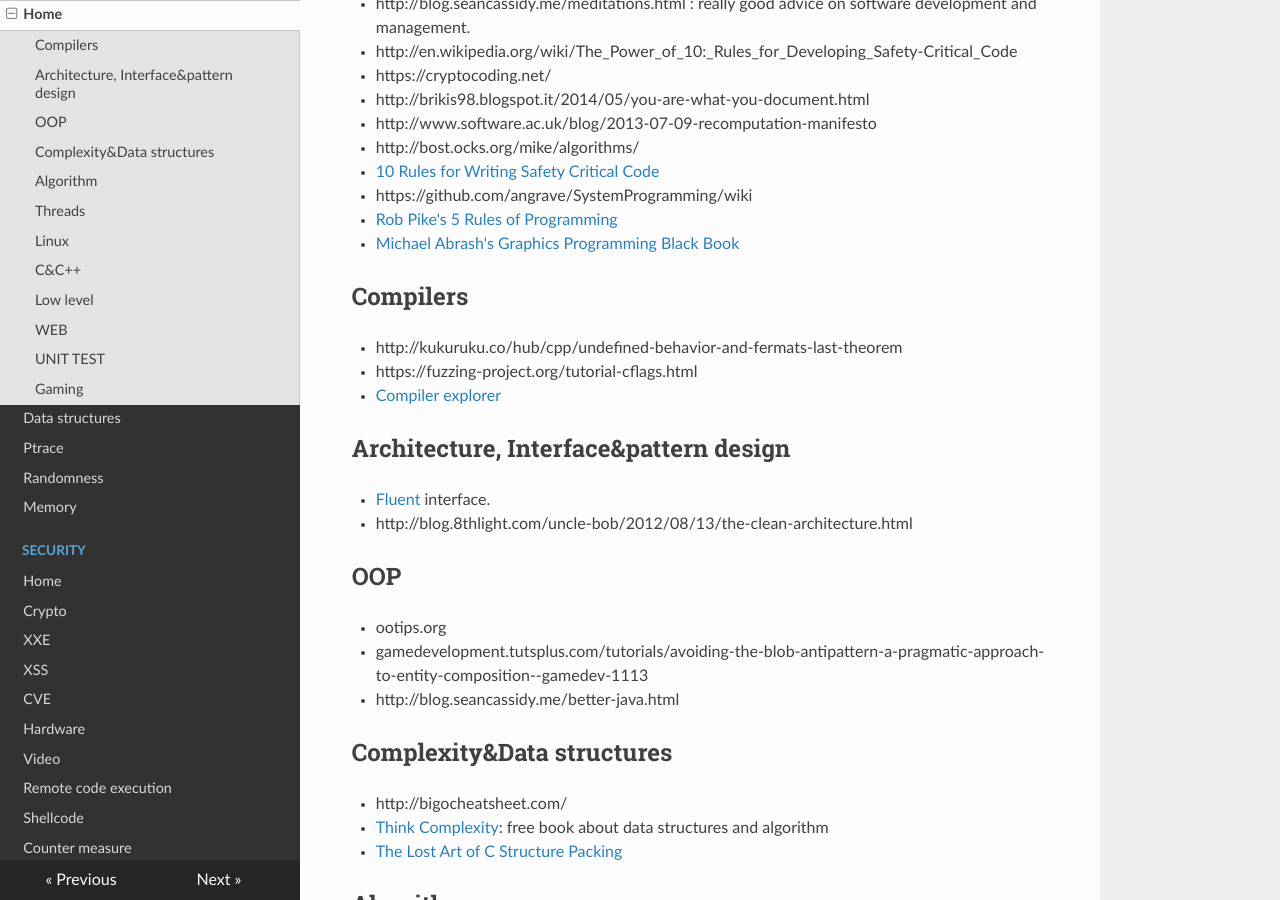
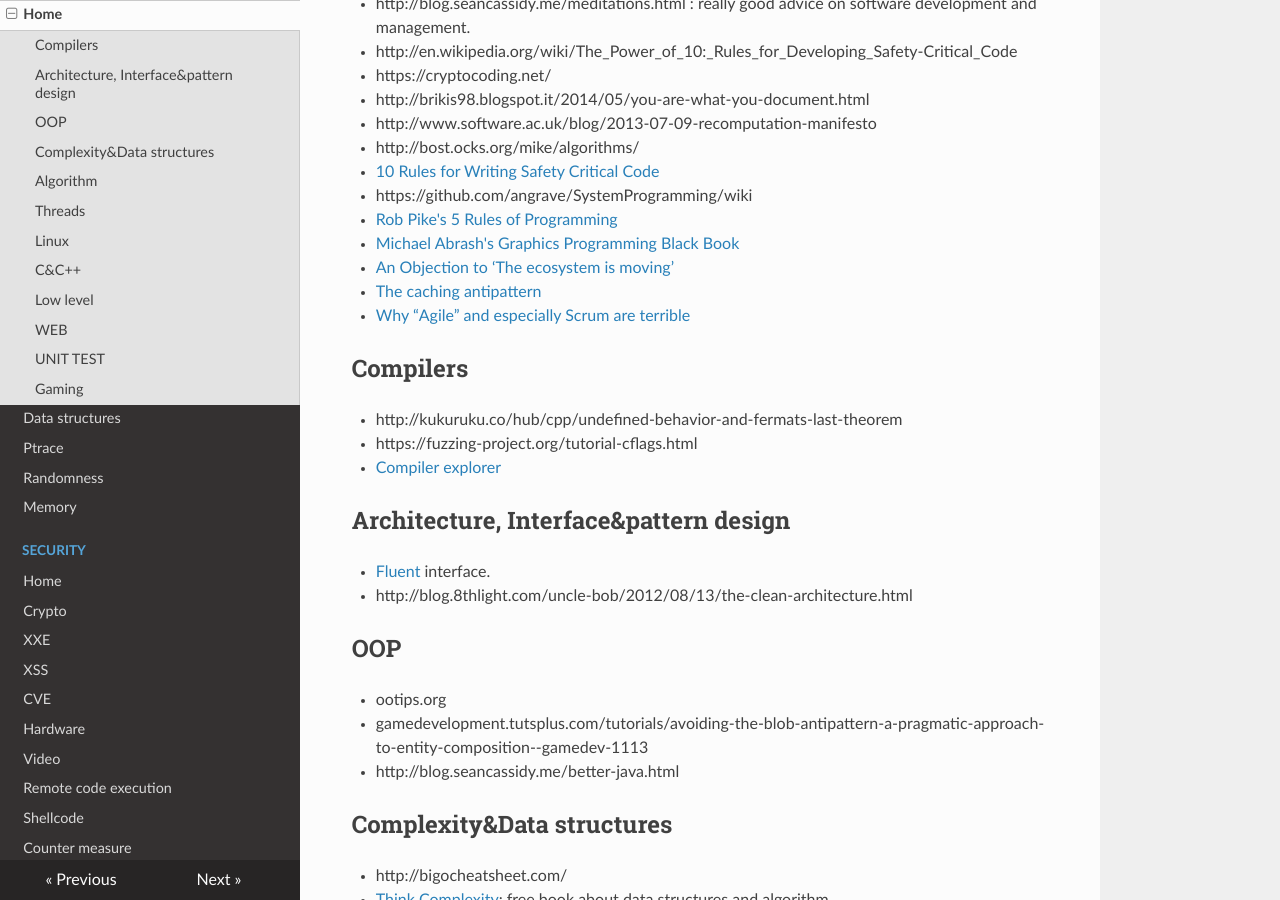
Before and after one commit to gipi/low-level, an MkDocs documentation site: the page built from docs/programming.md, in a window 1280 px wide and 900 px high, scrolled down 1106 px. Built offline with MkDocs 1.6.1, drawn with Linux system fonts in a browser that asks for light colours; nearby versions of some CDN libraries; old or Windows-style settings are respelled for this version of MkDocs.

Commit message:
Add links.

```diff
--- a/docs/programming.md
+++ b/docs/programming.md
@@ -48,6 +48,9 @@ From [Basics of the Unix Philosophy](http://catb.org/~esr/writings/taoup/html/ch
  - https://github.com/angrave/SystemProgramming/wiki
  - [Rob Pike's 5 Rules of Programming](http://users.ece.utexas.edu/~adnan/pike.html)
  - [Michael Abrash's Graphics Programming Black Book](https://github.com/jagregory/abrash-black-book)
+ - [An Objection to ‘The ecosystem is moving’](https://gultsch.de/objection.html)
+ - [The caching antipattern](https://www.hidefsoftware.co.uk/2016/12/25/the-caching-antipattern/)
+ - [Why “Agile” and especially Scrum are terrible](https://michaelochurch.wordpress.com/2015/06/06/why-agile-and-especially-scrum-are-terrible/)
 
 ## Compilers
 
```
Also changed, not shown: docs/arch.md (+2 -0 lines), docs/security.md (+1 -0 lines).
